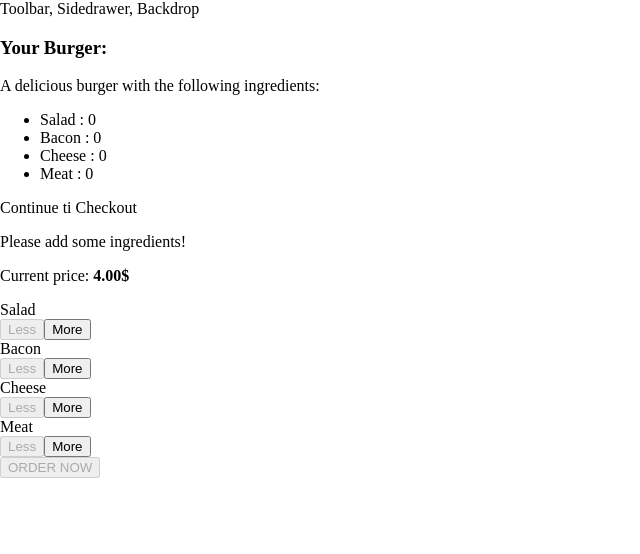
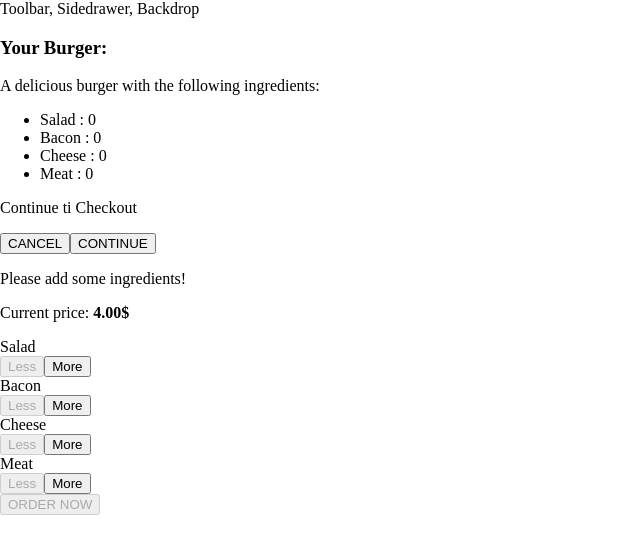
Before and after one commit to emrexhepi/ReactJS-Burger-Builder, a React app: page / in a window 1280 px wide. Shown: the top 554 px of the page, without its empty margins (0-640 px from the left). Built offline with nearby package versions, Linux system fonts and the light colour scheme.

Commit message:
Button Component implementation

```diff
--- /dev/null
+++ b/src/UI/Button/Button.css
@@ -0,0 +1,24 @@
+.Button {
+    background-color: transparent;
+    border: none;
+    color: white;
+    outline: none;
+    cursor: pointer;
+    font: inherit;
+    padding: 10px;
+    margin: 10px;
+    font-weight: bold;
+}
+
+.Button:first-of-type {
+    margin-left: 0;
+    padding-left: 0;
+}
+
+.Success {
+    color: #5C9210;
+}
+
+.Danger {
+    color: #944317;
+}
--- /dev/null
+++ b/src/UI/Button/Button.js
@@ -0,0 +1,15 @@
+import React from "react";
+import classes from "./Button.css";
+
+const button = (props)=>(
+    <button
+        onClick={props.clicked}
+        className={[classes.Button, classes[props.btnType]].join(" ")}
+        >
+
+        {props.children}
+
+    </button>
+);
+
+export default button;
--- a/src/components/Burger/OrderSummary/OrderSummary.js
+++ b/src/components/Burger/OrderSummary/OrderSummary.js
@@ -2,7 +2,8 @@
 import React from "react";
 
 // import components
-import Aux from "../../../hoc/Auxiliary"
+import Aux from "../../../hoc/Auxiliary";
+import Button from "../../../UI/Button/Button";
 
 const orderSummary = (props) => {
 
@@ -21,6 +22,8 @@ const orderSummary = (props) => {
                 {ingredientsSummary}
             </ul>
             <p> Continue ti Checkout </p>
+            <Button clicked={props.cancelOrder} btnType="Danger">CANCEL</Button>
+            <Button clicked={props.continueOrder} btnType="Success">CONTINUE</Button>
         </Aux>
     );
 }
--- a/src/containers/BurgerBuilder/BurgerBuilder.js
+++ b/src/containers/BurgerBuilder/BurgerBuilder.js
@@ -60,6 +60,10 @@ class BurgerBuilder extends Component {
         this.setState({
             ordering : false
         });
+    }
+
+    orderContinureHandler = () => {
+        alert("You continue!");
     }
 
     addIngredientHandler = (type) => {
@@ -126,7 +130,10 @@ class BurgerBuilder extends Component {
                 <Modal
                     show={this.state.ordering}
                     modalClosed={this.orderCancelHandler} >
-                    <OrderSummary ingredients={this.state.ingredients}/>
+                    <OrderSummary
+                        ingredients={this.state.ingredients}
+                        cancelOrder={this.orderCancelHandler}
+                        continueOrder={this.orderContinureHandler}/>
                 </Modal>
                 <Burger ingredients={this.state.ingredients} />
                 <BuildControls
```
